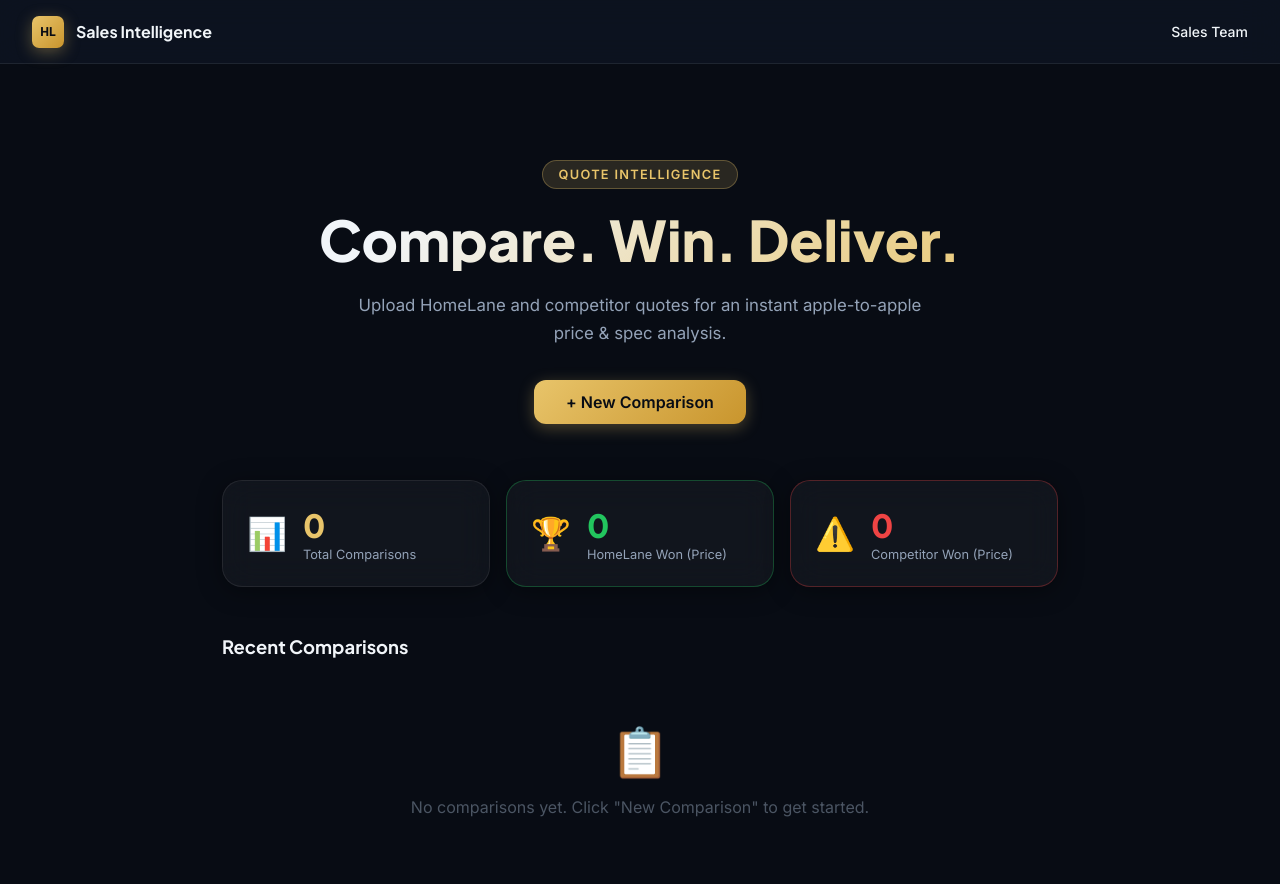
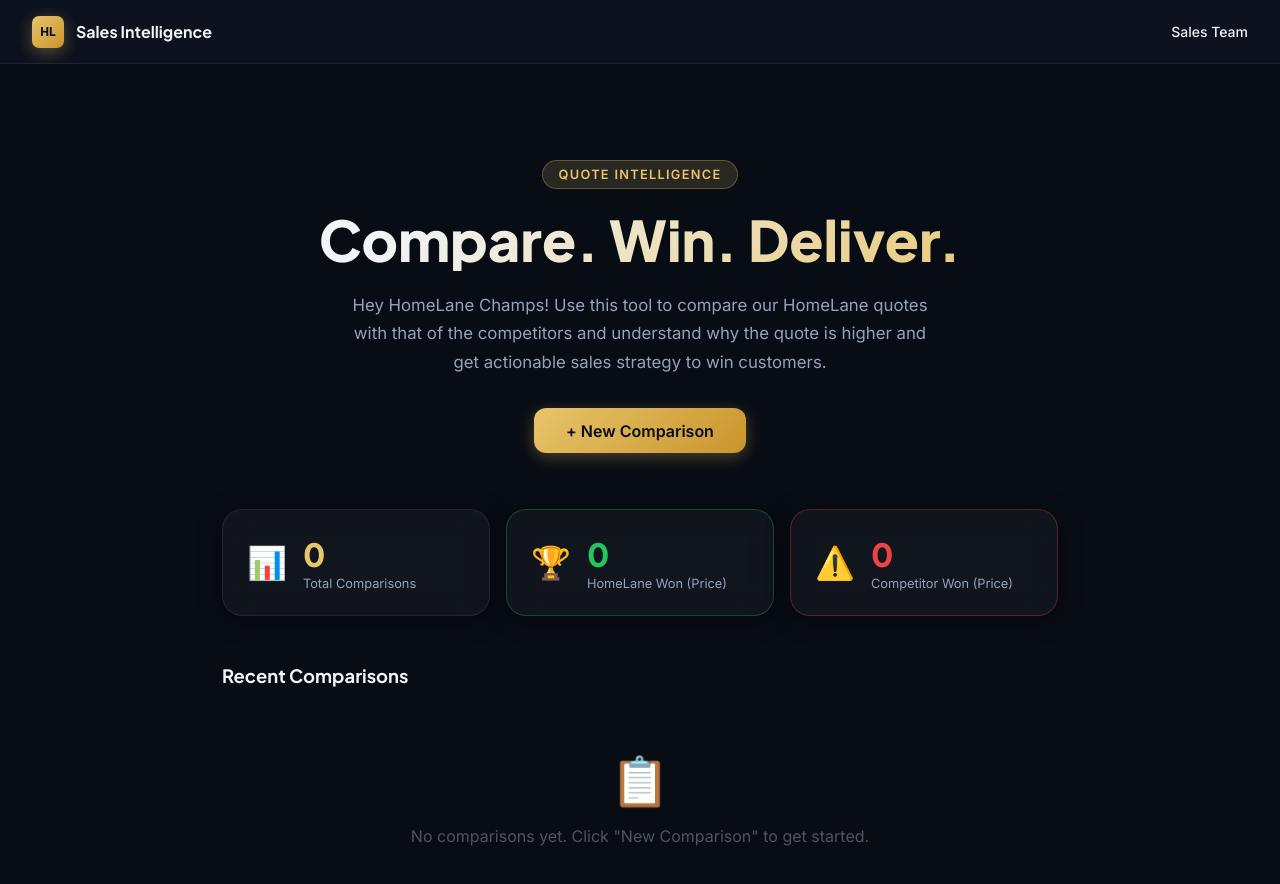
Before and after one commit to venkatesh01-bit/Project1, a Next.js app: page / in a window 1280 px wide. Shown: the top 884 px of the page. Built offline with nearby package versions, Linux system fonts and the light colour scheme.

Commit message:
Update dashboard welcome message for HomeLane Champs

```diff
--- a/app/page.js
+++ b/app/page.js
@@ -49,7 +49,7 @@
         <div className="hero-section">
           <div className="hero-tag">Quote Intelligence</div>
           <h1 className="hero-title">Compare. Win. Deliver.</h1>
-          <p className="hero-sub">Upload HomeLane and competitor quotes for an instant apple-to-apple price &amp; spec analysis.</p>
+          <p className="hero-sub">Hey HomeLane Champs! Use this tool to compare our HomeLane quotes with that of the competitors and understand why the quote is higher and get actionable sales strategy to win customers.</p>
           <button className="btn btn-primary btn-xl" onClick={() => setActiveTab("compare")}>
             + New Comparison
           </button>
```
